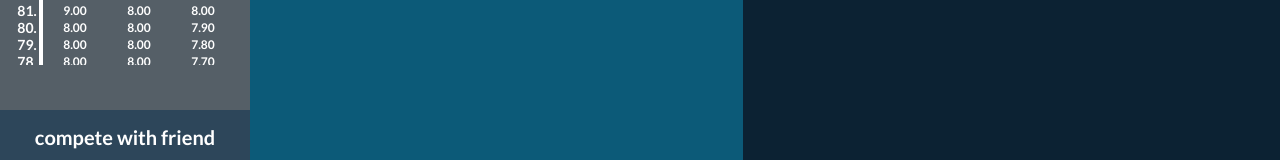
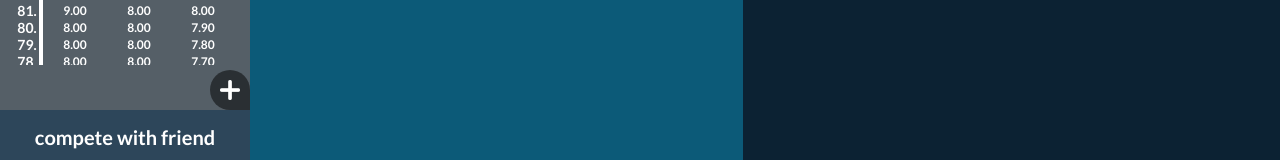
Before and after one commit to pawelkaczoruk/pk-timer, a Vue app: page / in a window 1280 px wide. Shown: the part 578-738 px from the top of the page. Built offline with nearby package versions, Linux system fonts and the light colour scheme.

Commit message:
fix display of add time button in stats component

```diff
--- a/src/components/Stats.vue
+++ b/src/components/Stats.vue
@@ -150,6 +150,9 @@ export default {
   button {
     display: none;
 
+    @media screen and (min-width: 1024px) and (min-height: 500px) and (orientation: landscape),
+          screen and (min-width: 1024px) and (orientation: portrait) {
+      display: inline-block;
       width: 3em;
       height: 3em;
       border: none;
@@ -163,6 +166,7 @@ export default {
       position: absolute;
       bottom: 0;
       right: 0;
+    }
   }
 
   .table-container {
```
Lines whose indentation alone changed are shown as unchanged.
